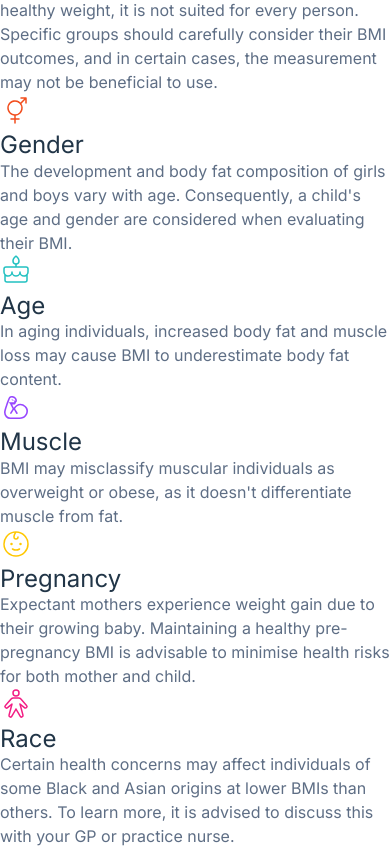
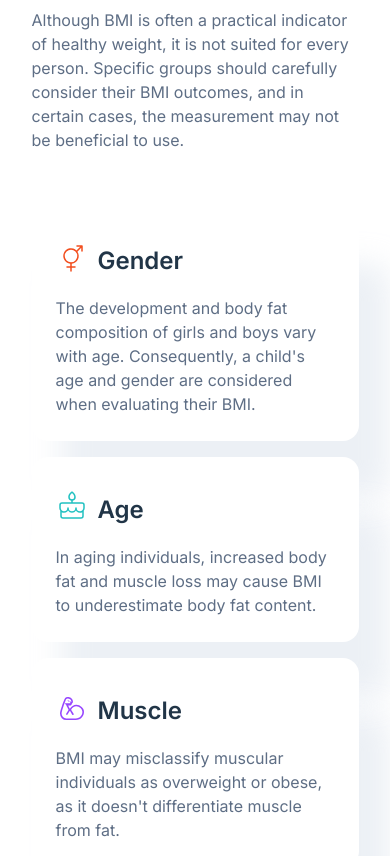
Before and after one commit to KarenDouglas/bmi-calculator, a React (Vite) app in the folder client/: page / in a window 390 px wide. Shown: the part 3020-3876 px from the top of the page. Built offline with nearby package versions, Linux system fonts and the light colour scheme.

Commit message:
styled Limitations component for small screens

```diff
--- /dev/null
+++ b/client/src/assets/css/limitationsStyles.css
@@ -0,0 +1,38 @@
+#limitations-section{
+    display: flex;
+    flex-direction: column;
+    gap: 56px;
+    margin-bottom: 56px;
+
+}
+#limitations-section h2{
+    font-size: 32px;
+    margin: 72px 0 32px 0;
+
+}
+#limitations-section>section, #limitations-section>#limitations-cards{
+    max-width: 327px;
+    margin: 0 auto;
+}
+
+#limitations-section>#limitations-cards{
+    display: flex;
+    flex-direction: column;
+    gap: 16px;
+}
+.card-info{
+    display: flex;
+    flex-direction: column;
+    gap:16px;
+    max-width: 279px;
+    margin: 0px auto 24px;
+}
+
+#limitations-cards>section header{
+display: flex;
+align-items: center;
+gap:10px;
+}
+.test-color{
+    background-color: rgb(114, 72, 79);
+}
--- a/client/src/components/LimitationsComponent.jsx
+++ b/client/src/components/LimitationsComponent.jsx
@@ -4,72 +4,87 @@ import iconAge from "../assets/icon-age.svg";
 import iconMuscle from "../assets/icon-muscle.svg";
 import iconPregnancy from "../assets/icon-pregnancy.svg";
 import iconRace from "../assets/icon-race.svg";
+import "../assets/css/limitationsStyles.css";
+
 
 
 function LimitationsComponent() {
 
     return(
         <>
-        <article>
+        <article id="limitations-section">
                 <section>
+                    <header>
                         <h2>Limitations of BMI</h2>
+                    </header>
                     <p>Although BMI is often a practical indicator of healthy weight, it is not suited for every person. Specific groups should carefully consider their BMI outcomes, and in certain cases, the measurement may not be beneficial to use.</p>
                 </section>
-                <section>
+                <div id="limitations-cards">
+                    <section className="card">
+                        <div className="card-info">
                             <header>
                                 <i>
                                     <img src={iconGender} alt="icon for gender"/>
                                 </i>
-                        <h3>Gender</h3>
+                                <h3 className="text-bold" >Gender</h3>
                             </header>
                             <p>
                             The development and body fat composition of girls and boys vary with age. Consequently, a child's age and gender are considered when evaluating their BMI.
                             </p>
+                        </div>
                     </section>
-                <section>
+                    <section className="card">
+                        <div className="card-info">
                             <header>
                                 <i>
                                     <img src={iconAge} alt="icon for gender"/>
                                 </i>
-                        <h3>Age</h3>
+                                <h3  className="text-bold">Age</h3>
                             </header>
                             <p>
                             In aging individuals, increased body fat and muscle loss may cause BMI to underestimate body fat content.
                             </p>
+                        </div>
                     </section>
-            <section>
+                <section className="card">
+                    <div className="card-info">
                         <header>
                             <i>
                                 <img src={iconMuscle} alt="icon for muscle"/>
                             </i>
-                    <h3>Muscle</h3>
+                            <h3 className="text-bold">Muscle</h3>
                         </header>
                         <p>
                         BMI may misclassify muscular individuals as overweight or obese, as it doesn't differentiate muscle from fat.
                         </p>
+                    </div>
                 </section>
-            <section>
+                <section className="card">
+                    <div className="card-info">
                         <header>
                             <i>
                                 <img src={iconPregnancy} alt="icon for pregnancy"/>
                             </i>
-                    <h3>Pregnancy</h3>
+                            <h3 className="text-bold">Pregnancy</h3>
                         </header>
                         <p>
                         Expectant mothers experience weight gain due to their growing baby. Maintaining a healthy pre-pregnancy BMI is advisable to minimise health risks for both mother and child.
                         </p>
+                    </div>
                 </section>
-            <section>
+                <section className="card">
+                    <div className="card-info"></div>
                     <header>
                         <i>
                             <img src={iconRace} alt="icon for ethnic race"/>
                         </i>
-                    <h3>Race</h3>
+                        <h3 className="text-bold">Race</h3>
                     </header>
                     <p>
                     Certain health concerns may affect individuals of some Black and Asian origins at lower BMIs than others. To learn more, it is advised to discuss this with your GP or practice nurse.
                     </p>
                 </section>
+            </div>
 
         </article>
         </>
```
Lines whose indentation alone changed are shown as unchanged.
